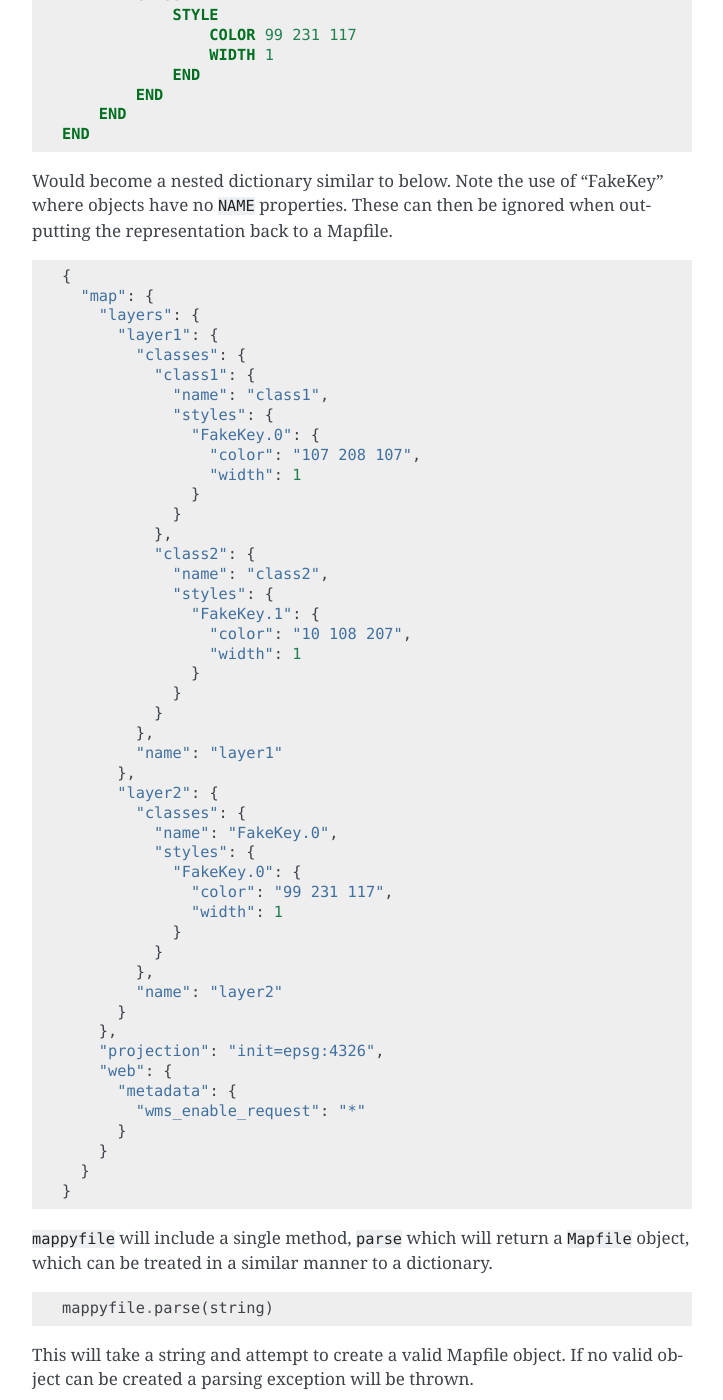
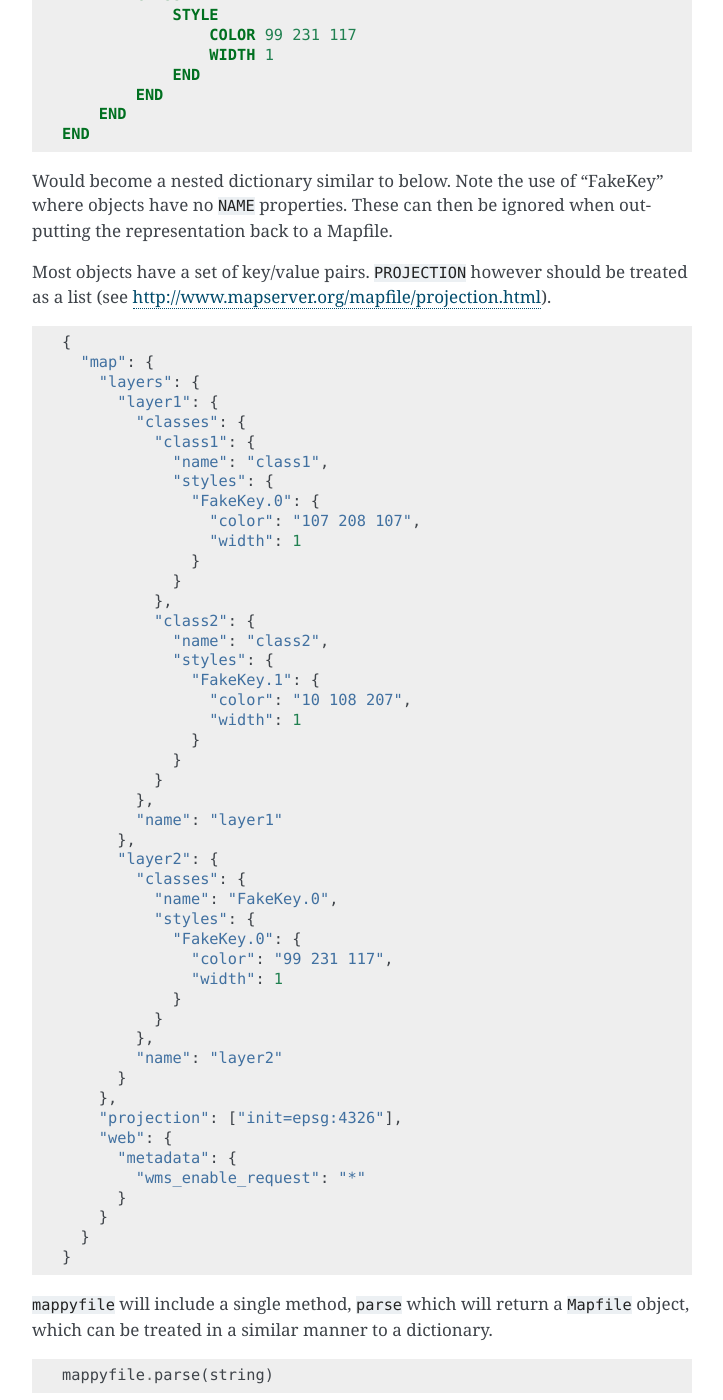
Before and after one commit to geographika/mappyfile, a Sphinx documentation site: the page built from docs/index.rst, in a window 1280 px wide and 1400 px high, scrolled down 2369 px. Shown: the whole window, without its empty margins (388-1111 px from the left). Built offline with Sphinx 7.4.7, drawn with Linux system fonts in a browser that asks for light colours.

Commit message:
Projection should be a list

```diff
--- a/docs/dict_example.py
+++ b/docs/dict_example.py
@@ -38,7 +38,7 @@ pp.pprint(layers)
 m = OrderedDict({"map":
                  OrderedDict({
 "web": {"metadata": {"wms_enable_request": "*"}},
-"projection": "init=epsg:4326",
+"projection": ["init=epsg:4326"],
                      "layers": layers})})
 
 pp.pprint(m)
--- a/docs/index.rst
+++ b/docs/index.rst
@@ -106,6 +106,8 @@ For example:
 Would become a nested dictionary similar to below. Note the use of "FakeKey" where objects have no ``NAME`` properties. These can then
 be ignored when outputting the representation back to a Mapfile.
 
+Most objects have a set of key/value pairs. ``PROJECTION`` however should be treated as a list (see http://www.mapserver.org/mapfile/projection.html).
+
 .. code-block:: python
 
     {
@@ -147,7 +149,7 @@ be ignored when outputting the representation back to a Mapfile.
             "name": "layer2"
           }
         },
-        "projection": "init=epsg:4326",
+        "projection": ["init=epsg:4326"],
         "web": {
           "metadata": {
             "wms_enable_request": "*"
```
